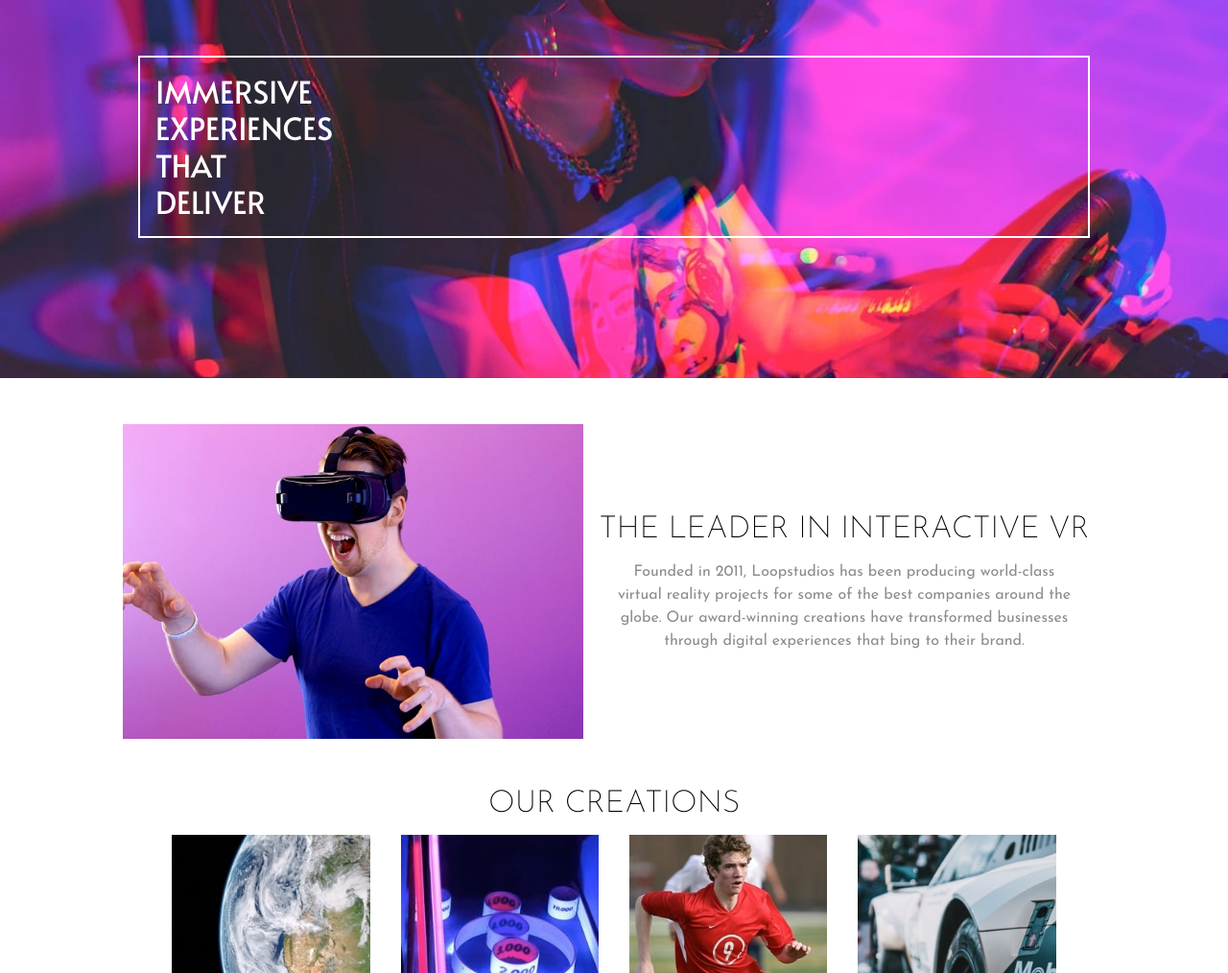
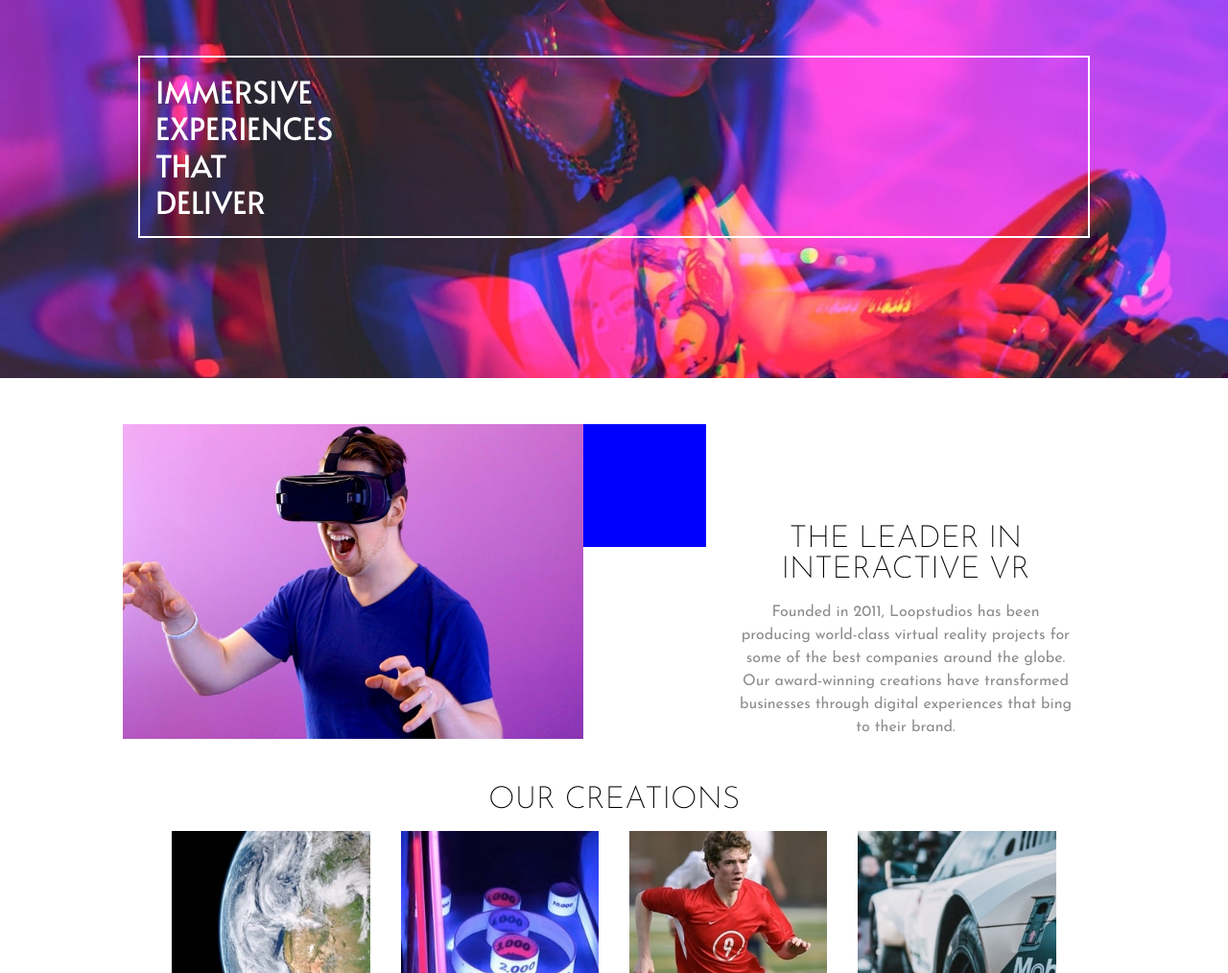
Before and after one commit to ShinobiKoda/loopstudios-landing-page-main, a plain HTML site: page index.html in a window 1280 px wide. Shown: the part 86-1100 px from the top of the page at 96% size. Drawn offline with Linux system fonts and the light colour scheme.

Commit message:
added box to leadership section

```diff
--- a/assets/style.css
+++ b/assets/style.css
@@ -356,7 +356,20 @@ footer {
     width: 100%;
     max-width: 1024px;
     margin: 3rem auto;
-    align-items: center;
+    align-items: flex-end;
+  }
+
+  .box-container {
+    display: flex;
+    align-items: flex-start;
+    justify-content: flex-start;
+  }
+
+  .leadership-box {
+    display: block;
+    width: 8rem;
+    height: 8rem;
+    background-color: blue;
   }
 
   .leadership-section-desktop img {
--- a/index.html
+++ b/index.html
@@ -71,7 +71,7 @@
       </section>
 
       <section class="leadership-section-desktop">
-        <div>
+        <div class="box-container">
           <img src="./assets/images/desktop/image-interactive.jpg" alt="" />
           <div class="leadership-box"></div>
         </div>
```
